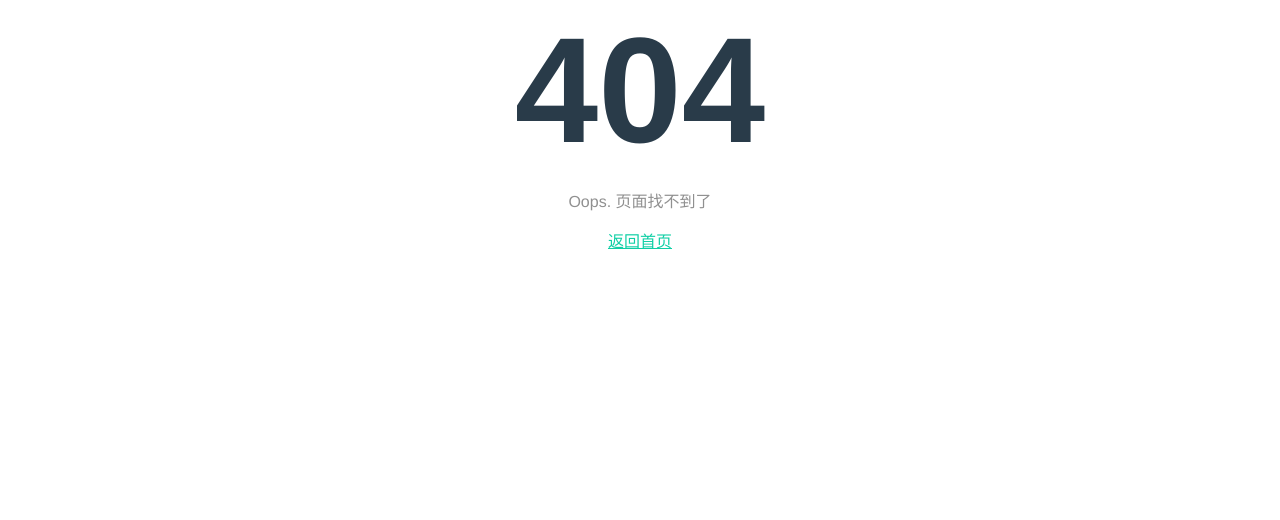
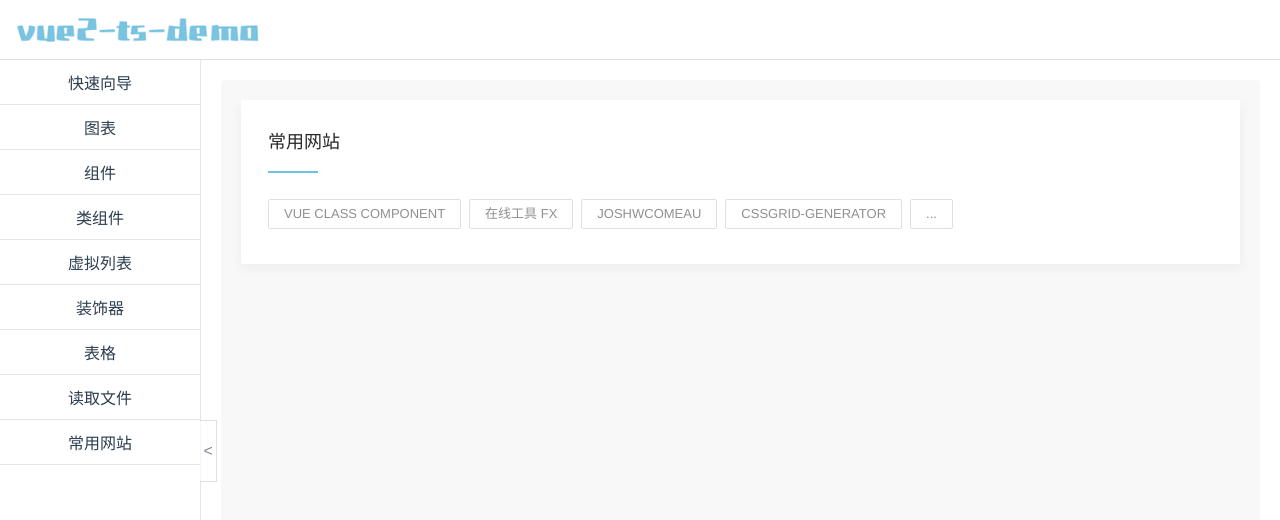
Before and after one commit to scottww/vue2-ts-demo, a Vue app: page /#/widge in a window 1280 px wide. Before the commit this address led to /#/404. Shown: the top 520 px of the page. Built offline with nearby package versions, Linux system fonts and the light colour scheme.

Commit message:
feat: 新增h-ui，widge组件、常用网站

```diff
--- a/src/App.vue
+++ b/src/App.vue
@@ -14,7 +14,7 @@
   font-family: Avenir, Helvetica, Arial, sans-serif;
   -webkit-font-smoothing: antialiased;
   -moz-osx-font-smoothing: grayscale;
-  text-align: center;
+  /* text-align: center; */
   color: #2c3e50;
   height: 100%;
 }
--- a/src/components/LeftRightLayout.vue
+++ b/src/components/LeftRightLayout.vue
@@ -3,7 +3,7 @@
     <div class="sidebar" :class="{ isHide: !isOpen }">
       <SideBar @on-change="onChange" />
     </div>
-    <div class="main">
+    <div class="main" ref="main">
       <div class="main-container">
         <router-view />
       </div>
@@ -25,6 +25,15 @@
   methods: {
     onChange(v) {
       this.isOpen = v;
+    }
+  },
+  watch: {
+    $route: function (to, from) {
+      this.$refs.main.scrollTo({
+        top: 0,
+        left: 0,
+        // behavior: 'smooth' //平滑过渡
+      });
     }
   }
 };
--- a/src/components/SideBar2.vue
+++ b/src/components/SideBar2.vue
@@ -28,7 +28,8 @@
         { id: 4, text: "虚拟列表", path: "/virtualList" },
         { id: 5, text: "装饰器", path: "/decorator" },
         { id: 6, text: "表格", path: "/table" },
-        { id: 7, text: "读取文件", path: "/loadReadFile" }
+        { id: 7, text: "读取文件", path: "/loadReadFile" },
+        { id: 8, text: "常用网站", path: "/widge" },
       ]
     };
   },
@@ -52,6 +53,7 @@
 
 <style>
 .sidebar-container {
+  text-align: center;
   position: relative;
   width: 200px;
   /* width: 100%; */
--- /dev/null
+++ b/src/components/h-ui/widge/index.ts
@@ -0,0 +1,10 @@
+import HWidge from "./src/main.vue";
+// import Vue from "vue";
+
+// 为组件提供 install 安装方法，供按需引入
+// HWidge.install = function (vue: typeof Vue) {
+//   vue.component(HWidge.name, HWidge);
+// };
+
+// 默认导出组件
+export default HWidge;
--- /dev/null
+++ b/src/components/h-ui/widge/src/main.vue
@@ -0,0 +1,110 @@
+<template>
+  <div class="h-widge">
+    <h3 class="h-widge__title">
+      <span>{{ title }}</span>
+    </h3>
+    <div class="h-widge__tags">
+      <!-- <div class="tags-item">
+        <a href="https:www.baidu.com/" target="_blank">百度</a>
+        <a href="https://kian-404.github.io/vue-class-component-zh/" target="_blank">Vue Class Component</a>
+      </div> -->
+      <div
+        class="tags-item"
+        style="float: left"
+        v-for="(item, index) in data"
+        :key="`tag-${index}`"
+      >
+        <a :href="item.url" target="_blank" :title="item.label">{{
+          item.label
+        }}</a>
+      </div>
+      <div class="tags-item" title="查看更多">
+        <a href="#">...</a>
+      </div>
+    </div>
+  </div>
+</template>
+
+<script>
+import Vue from "vue";
+import Component from "vue-class-component";
+
+@Component({
+  name: "HWidge",
+  props: {
+    title: {
+      type: String,
+      default: "标题"
+    },
+    data: {
+      type: Array,
+      default: () => []
+    }
+  }
+})
+export default class HWidge extends Vue {
+  onClick() {
+    console.log("onClick");
+  }
+}
+</script>
+
+<style lang="scss" scoped>
+$main-color: #6bc3e6;
+.h-widge {
+  margin-bottom: 30px;
+  clear: both;
+  position: relative;
+  overflow: hidden;
+  background: #fff;
+  box-shadow: 0 5px 10px 0 rgba(146, 146, 146, 0.1);
+  padding: 27px;
+
+  h3 {
+    font-size: 18px;
+    color: #282828;
+    font-weight: 400;
+    margin: 0;
+    text-transform: uppercase;
+    padding-bottom: 18px;
+    margin-bottom: 28px;
+    position: relative;
+    &:after {
+      content: "";
+      background-color: $main-color;
+      left: 0;
+      width: 50px;
+      height: 2px;
+      bottom: -2px;
+      position: absolute;
+    }
+  }
+
+  &__tags {
+    .tags-item a {
+      text-transform: uppercase;
+      transition: all 0.3s ease;
+      display: inline-block;
+      vertical-align: top;
+      font-size: 13px;
+      line-height: 20px;
+      padding: 4px 15px;
+      margin: 0 8px 8px 0;
+      border: 1px solid #e0e0e0;
+      border-radius: 2px;
+      color: rgba(0, 0, 0, 0.44);
+      background-color: rgba(255, 255, 255, 0.97);
+      &:hover {
+        color: #fff;
+        background: $main-color;
+        border-color: $main-color;
+      }
+    }
+    a {
+      color: inherit;
+      text-decoration: none;
+      transition: all 0.3s ease;
+    }
+  }
+}
+</style>
--- a/src/router/index.ts
+++ b/src/router/index.ts
@@ -87,6 +87,12 @@
           import(
             /* webpackChunkName: "LoadReadFile" */ "../views/loadReadFile/index.vue"
           )
+      },
+      {
+        path: "/widge",
+        name: "Widge",
+        component: () =>
+          import(/* webpackChunkName: "Widge" */ "../views/widge/index.vue")
       }
     ]
   },
--- a/src/views/VirtualList.vue
+++ b/src/views/VirtualList.vue
@@ -13,5 +13,6 @@
 </script>
 <style scoped>
 .virtual-list-container {
+  text-align: center;
 }
 </style>
--- /dev/null
+++ b/src/views/widge/index.vue
@@ -0,0 +1,44 @@
+<template>
+  <div class="h-widge-demo">
+    <h-widge title="常用网站" :data="dataList"></h-widge>
+  </div>
+</template>
+
+<script>
+import Vue from "vue";
+import Component from "vue-class-component";
+import HWidge from "@/components/h-ui/widge";
+
+@Component({
+  name: "HWidgeDemo",
+  components: { HWidge }
+})
+export default class HWidgeDemo extends Vue {
+  message = "This is an example for HWidgeDemo.";
+
+  dataList = [
+    {
+      url: "https://kian-404.github.io/vue-class-component-zh/",
+      label: "Vue Class Component"
+    },
+    {
+      label: "在线工具 Fx",
+      url: "https://tool.fiaox.com/timestamp/"
+    },
+    {
+      label: "joshwcomeau",
+      url: "https://www.joshwcomeau.com/"
+    },
+    {
+      url: "https://cssgrid-generator.netlify.app/",
+      label: "cssgrid-generator"
+    }
+  ];
+
+  // mounted() {
+  //   window.scrollTo(0, 0);
+  // }
+}
+</script>
+
+<style scoped></style>
```
Also changed, not shown: src/components/h-ui/index.ts (added, +21 -0 lines), tsconfig.json (+6 -16 lines).
